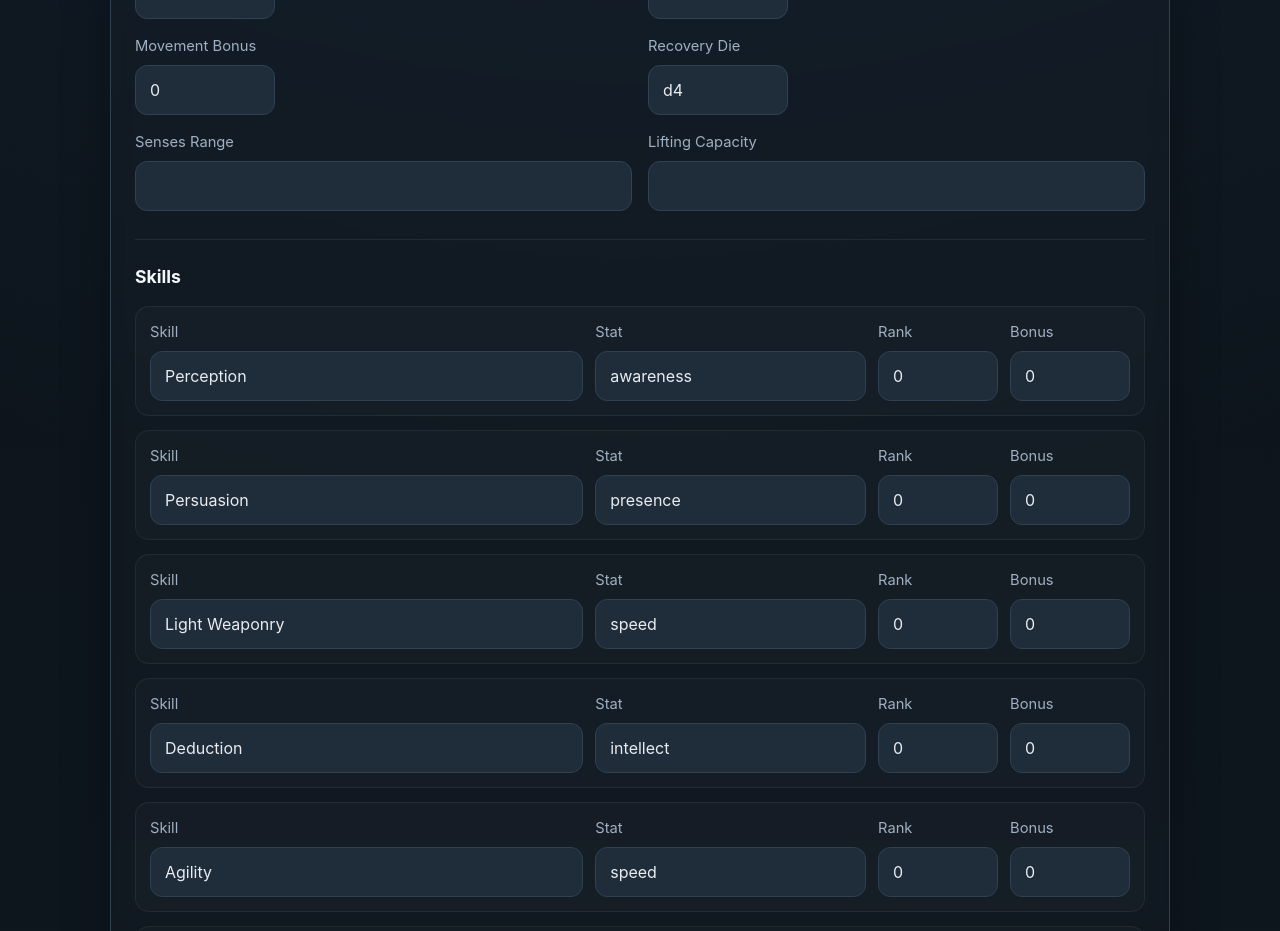
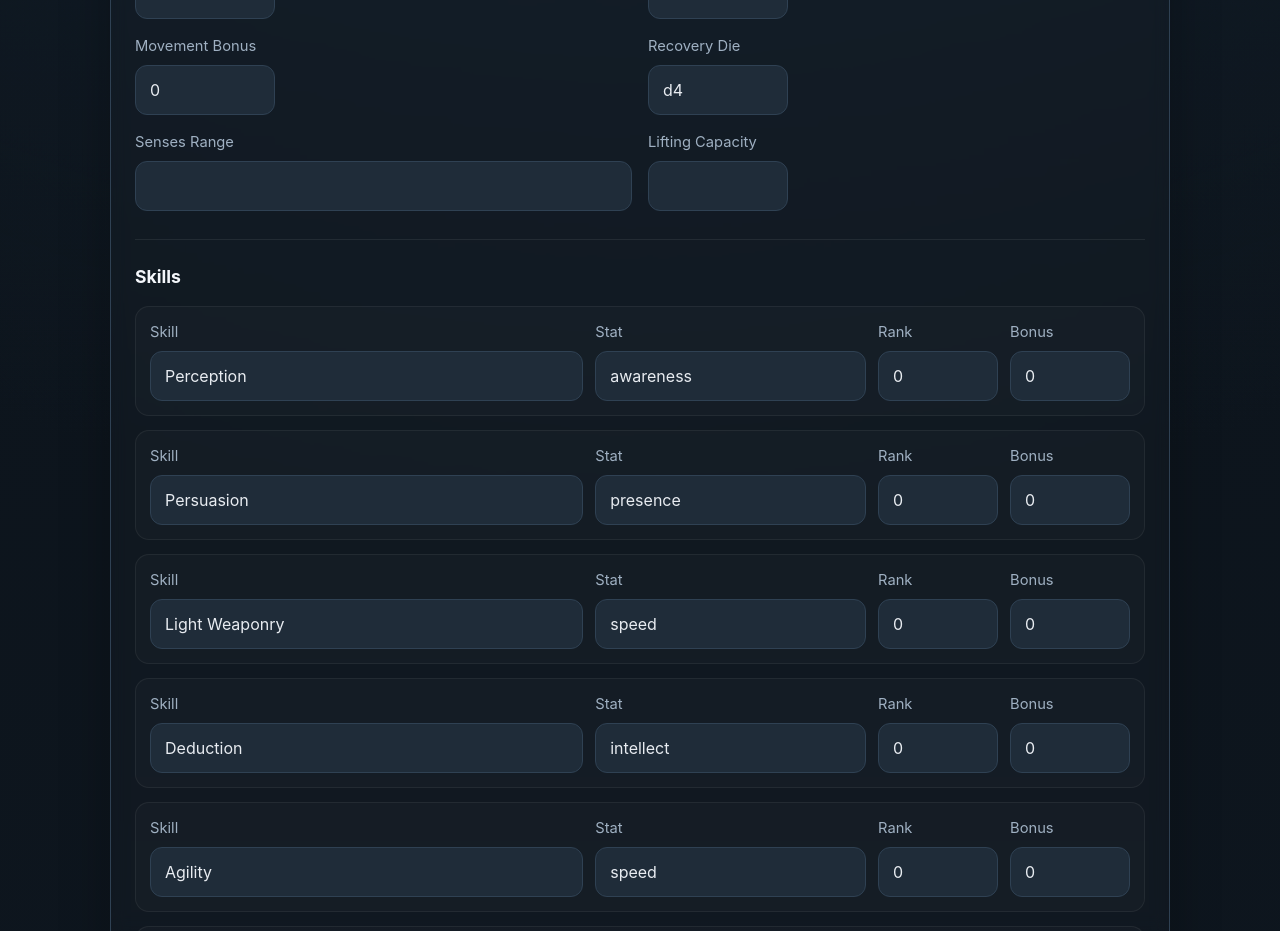
Before and after one commit to BoomerET/cosmere-rpg-character-builder, a React (Vite) app: page /new in a window 1280 px wide. Shown: the part 1380-2311 px from the top of the page. Built offline with nearby package versions, Linux system fonts and the light colour scheme.

Commit message:
Formatting output

```diff
--- a/src/components/CharacterForm.tsx
+++ b/src/components/CharacterForm.tsx
@@ -301,9 +301,12 @@ export function CharacterForm({
               <input {...form.register("sensesRange")} />
             </label>
 
-            <label className="field">
+            <label className="field field-small">
               <span>Lifting Capacity</span>
-              <input {...form.register("liftingCapacity")} />
+              <input
+                type="number"
+                {...form.register("liftingCapacity", { valueAsNumber: true })}
+              />
             </label>
           </div>
         </section>
--- a/src/features/characters/character.export.xml.ts
+++ b/src/features/characters/character.export.xml.ts
@@ -134,11 +134,11 @@ tag(
     tag("deflect", n(character.deflect), { type: "number" }) +
     emptyTag("effectlist") +
 
-    `<encumbrance>` +
-    tag("carry", escapeXml(character.liftingCapacity || "50"), { type: "number" }) +
-    tag("load", "0", { type: "number" }) +
-    tag("max", escapeXml(character.liftingCapacity || "100"), { type: "number" }) +
-    `</encumbrance>` +
+`<encumbrance>` +
+tag("carry", n(character.liftingCapacity), { type: "number" }) +
+tag("load", "0", { type: "number" }) +
+tag("max", n(character.liftingCapacity * 2), { type: "number" }) +
+`</encumbrance>` +
 
     emptyTag("expertise") +
 
--- a/src/features/characters/character.import.xml.ts
+++ b/src/features/characters/character.import.xml.ts
@@ -105,12 +105,15 @@ export function fromFantasyGroundsXml(xmlText: string): CharacterInput {
     movementBonus: numberAt(character, "movementbonus", 0),
     recoveryDie: textAt(character, "recdie") || "d4",
     sensesRange: "",
-    liftingCapacity: textAt(character, "encumbrance > carry"),
+    liftingCapacity: numberAt(character, "encumbrance > carry", 50),
     expertisesText: "",
     weaponsText: "",
     talentsText: "",
     conditionsText: "",
-    skills: importedSkills.length > 0 ? importedSkills : DEFAULT_SKILLS.map((s) => ({ ...s })),
+    skills:
+      importedSkills.length > 0
+        ? importedSkills
+        : DEFAULT_SKILLS.map((s) => ({ ...s })),
     notes: "",
     version: "1.0.0",
   };
--- a/src/features/characters/character.schema.ts
+++ b/src/features/characters/character.schema.ts
@@ -69,7 +69,7 @@ export const characterSchema = z.object({
   movementBonus: z.number().int().min(0).max(99).default(0),
   recoveryDie: z.string().min(1).default("d4"),
   sensesRange: z.string().default(""),
-  liftingCapacity: z.string().default(""),
+  liftingCapacity: z.number().int().min(0).max(99999).default(50),
   expertisesText: z.string().default(""),
   weaponsText: z.string().default(""),
   talentsText: z.string().default(""),
--- a/src/pages/ExportPage.tsx
+++ b/src/pages/ExportPage.tsx
@@ -1,10 +1,10 @@
 import { useState } from "react";
 import { useLocation, useNavigate, useParams } from "react-router";
 import { AppLayout } from "../components/AppLayout";
+import { CharacterSummaryCard } from "../components/CharacterSummaryCard";
 import { FlashMessage } from "../components/FlashMessage";
 import { useCharacters } from "../features/characters/CharacterContext";
 import { toFantasyGroundsXml } from "../features/characters/character.export.xml";
-import { CharacterSummaryCard } from "../components/CharacterSummaryCard";
 
 type PageState = {
   successMessage?: string;
@@ -60,21 +60,40 @@ export function ExportPage() {
     );
     setLocalSuccess(`Downloaded XML for "${character.meta.name}".`);
   }
+
   return (
     <AppLayout>
-      <CharacterForm
-        title="Edit Character"
-        subtitle="Update your Cosmere RPG character and export it to Fantasy Grounds XML."
-        defaultValues={character}
-        submitLabel="Save Changes"
-        onSubmit={onSubmit}
-        onCancel={() => navigate("/")}
-        onSecondaryAction={() => navigate(`/export/${character.id}`)}
-        secondaryActionLabel="View Export"
-        successMessage={state?.successMessage}
-        errorMessage={state?.errorMessage}
-        topContent={<CharacterSummaryCard character={character} />}
-      />
+      <main className="page-shell">
+        <section className="page-header">
+          <h1>Export {character.meta.name}</h1>
+          <p>Download Fantasy Grounds XML for import.</p>
+        </section>
+
+        <FlashMessage
+          kind="success"
+          message={localSuccess || state?.successMessage || ""}
+        />
+        <FlashMessage kind="error" message={state?.errorMessage || ""} />
+
+        <CharacterSummaryCard character={character} />
+
+        <section className="sheet-card">
+          <div className="inline-actions" style={{ marginBottom: "18px" }}>
+            <button className="button" onClick={handleDownload}>
+              Download XML
+            </button>
+
+            <button
+              className="button button-secondary"
+              onClick={() => navigate(`/character/${character.id}`)}
+            >
+              Edit Character
+            </button>
+          </div>
+
+          <pre className="code-block">{xml}</pre>
+        </section>
+      </main>
     </AppLayout>
   );
 }
```
